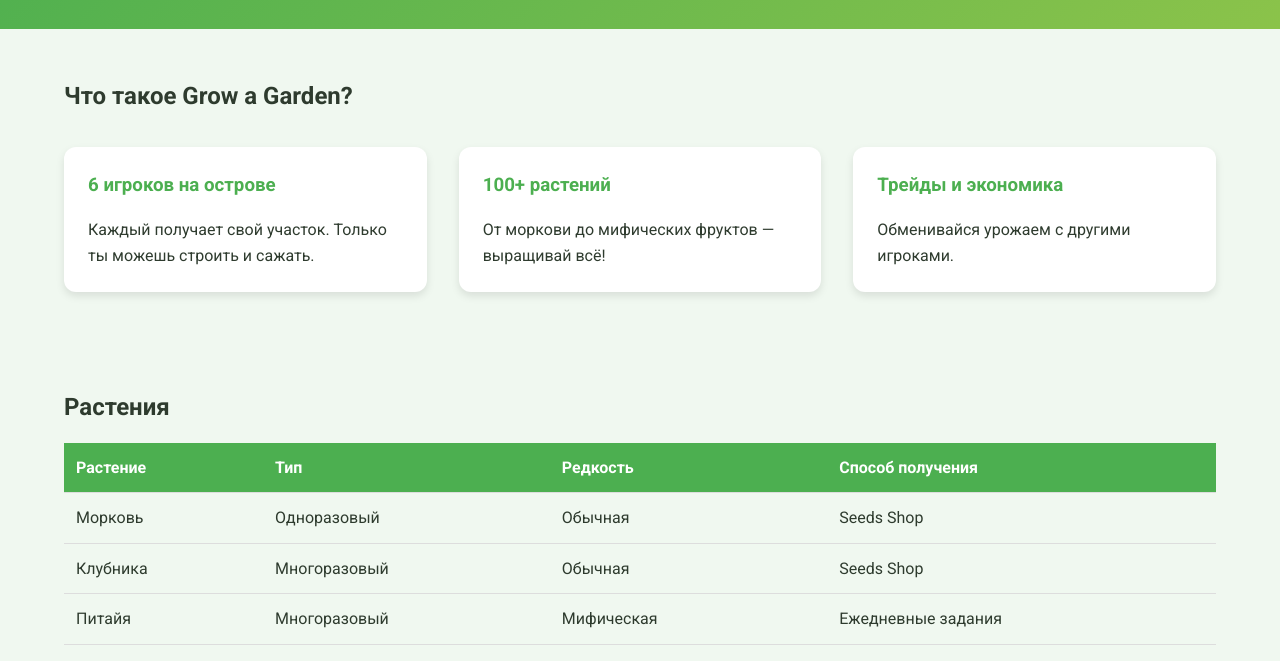
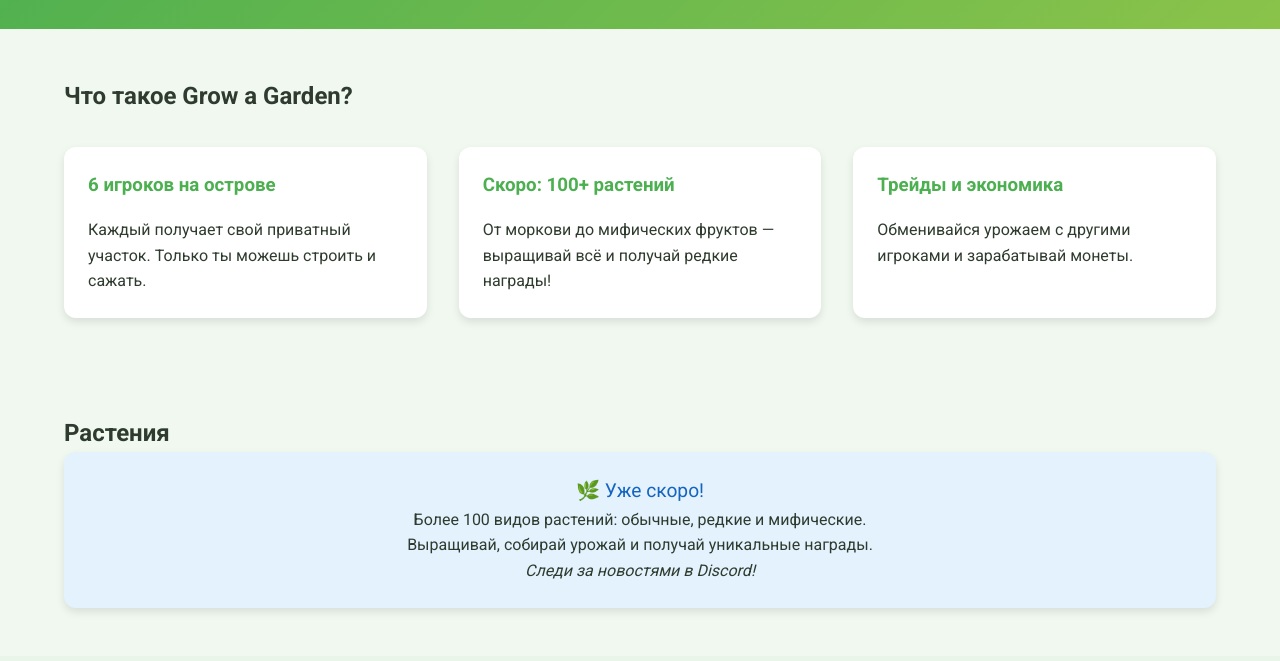
Before and after one commit to GrowAMinecraftGarden/growaminecraftgarden.github.io, a plain HTML site: page index.html in a window 1280 px wide. Shown: the part 133-794 px from the top of the page. Drawn offline with Linux system fonts and the light colour scheme.

Commit message:
Update index.html

```diff
--- a/index.html
+++ b/index.html
@@ -21,15 +21,15 @@
       <div class="cards">
         <div class="card">
           <h3>6 игроков на острове</h3>
-          <p>Каждый получает свой участок. Только ты можешь строить и сажать.</p>
+          <p>Каждый получает свой приватный участок. Только ты можешь строить и сажать.</p>
         </div>
         <div class="card">
-          <h3>100+ растений</h3>
-          <p>От моркови до мифических фруктов — выращивай всё!</p>
+          <h3>Скоро: 100+ растений</h3>
+          <p>От моркови до мифических фруктов — выращивай всё и получай редкие награды!</p>
         </div>
         <div class="card">
           <h3>Трейды и экономика</h3>
-          <p>Обменивайся урожаем с другими игроками.</p>
+          <p>Обменивайся урожаем с другими игроками и зарабатывай монеты.</p>
         </div>
       </div>
     </div>
@@ -38,13 +38,14 @@
   <section class="plants">
     <div class="container">
       <h2>Растения</h2>
-      <table>
-        <tr><th>Растение</th><th>Тип</th><th>Редкость</th><th>Способ получения</th></tr>
-        <tr><td>Морковь</td><td>Одноразовый</td><td>Обычная</td><td>Seeds Shop</td></tr>
-        <tr><td>Клубника</td><td>Многоразовый</td><td>Обычная</td><td>Seeds Shop</td></tr>
-        <tr><td>Питайя</td><td>Многоразовый</td><td>Мифическая</td><td>Ежедневные задания</td></tr>
-        <tr><td>Перец</td><td>Многоразовый</td><td>Божественная</td><td>Donation</td></tr>
-      </table>
+      <div class="card" style="text-align: center; background: #e3f2fd;">
+        <p style="font-size: 1.2rem; color: #1565c0;">
+          🌿 Уже скоро!
+        </p>
+        <p>Более 100 видов растений: обычные, редкие и мифические.<br>
+           Выращивай, собирай урожай и получай уникальные награды.</p>
+        <p><em>Следи за новостями в Discord!</em></p>
+      </div>
     </div>
   </section>
 
```
